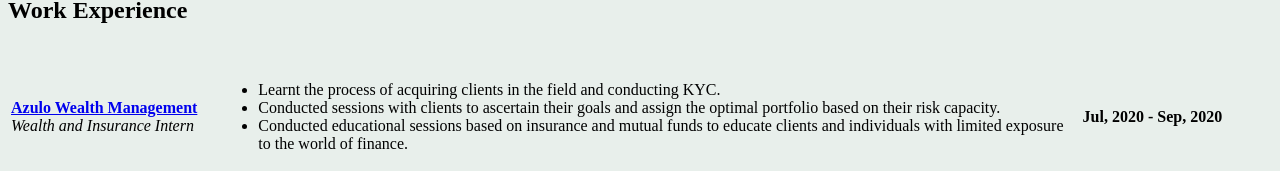
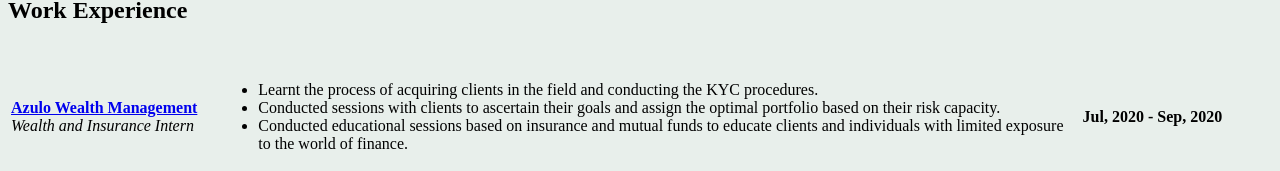
Before and after one commit to AkshatDaga88/Resume, a plain HTML site: page index.html in a window 1280 px wide. Shown: the part 588-759 px from the top of the page. Drawn offline with Linux system fonts and the light colour scheme.

Commit message:
Update index.html

```diff
--- a/index.html
+++ b/index.html
@@ -54,7 +54,7 @@
         <td>
           <ul>
             <li>
-              Learnt the process of acquiring clients in the field and conducting KYC.
+              Learnt the process of acquiring clients in the field and conducting the KYC procedures.
             </li>
             <li>
               Conducted sessions with clients to ascertain their goals and assign the optimal portfolio based on their risk capacity.
```
